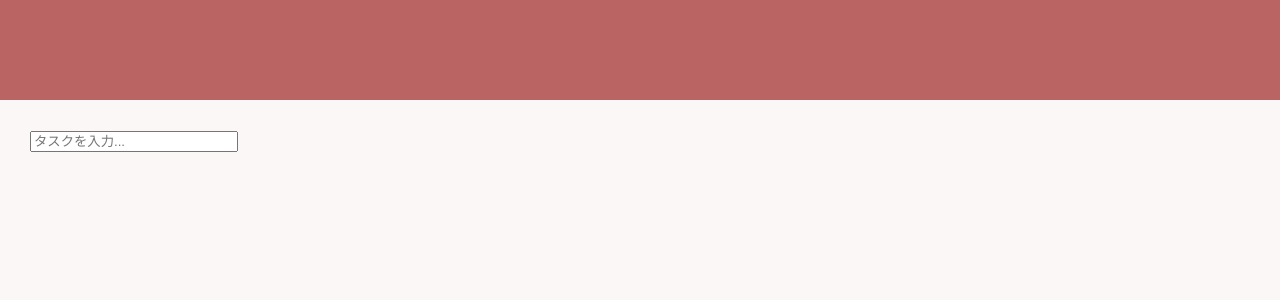
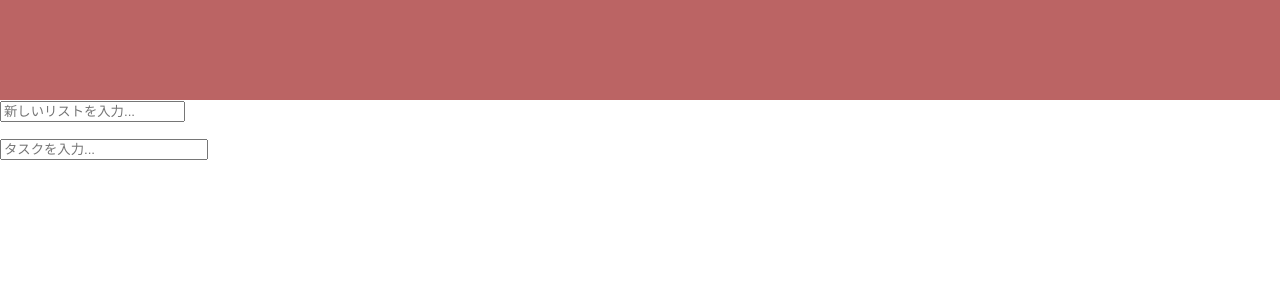
Before and after one commit to chisaki66/shiba-desktop-app, a React (Create React App) app: page / in a window 1280 px wide. Shown: the top 300 px of the page. Built offline with nearby package versions, Linux system fonts and the light colour scheme.

Commit message:
separate component

```diff
--- a/src/App.jsx
+++ b/src/App.jsx
@@ -1,11 +1,38 @@
 import './App.scss';
-import ListGroup from './components/ListGroup';
+import { useState } from 'react';
+import Lists from './components/Lists';
+import SubLists from './components/SubLists';
 
 const App = () => {
+  const [title, setTitle] = useState('');
+  const [lists, setLists] = useState([]);
+  const [listNum, setListNum] = useState(0);
+
+  const handleSubmit = (event) => {
+    event.preventDefault();
+    if (title === '') return;
+    setLists((lists) => [...lists, { title, isCompleted: false, subLists: [] }]);
+    setTitle('');
+  };
+
+  const handleAddList = (event) => {
+    setTitle(event.target.value);
+  };
+
+  const handleChangeTitle = (index) => {
+    setListNum(index);
+  };
+
   return (
     <div>
       <header className="header"></header>
-      <ListGroup />
+      <Lists
+        lists={lists}
+        handleSubmit={handleSubmit}
+        handleAddList={handleAddList}
+        handleChangeTitle={handleChangeTitle}
+      />
+      <SubLists lists={lists[listNum]} />
       <footer></footer>
     </div>
   );
--- /dev/null
+++ b/src/components/Lists.jsx
@@ -0,0 +1,22 @@
+import './Lists.scss';
+
+const Lists = ({ lists, handleSubmit, title, handleAddList, handleChangeTitle }) => {
+  return (
+    <div>
+      <main>
+        <form onSubmit={handleSubmit}>
+          <input placeholder="新しいリストを入力..." value={title} onChange={handleAddList} />
+        </form>
+        <ul>
+          {lists.map((list, index) => (
+            <li key={index}>
+              <button onClick={() => handleChangeTitle(index)}>{list.title}</button>
+            </li>
+          ))}
+        </ul>
+      </main>
+    </div>
+  );
+};
+
+export default Lists;
--- a/src/components/ListGroup.scss
+++ b/src/components/SubLists.scss
@@ -1,8 +1,8 @@
-.main {
-  background-color: #fcf7f7;
-  height: 100vh;
-  padding: 30px 0 0 30px;
-}
+// .main {
+//   background-color: #fcf7f7;
+//   height: 100vh;
+//   padding: 30px 0 0 30px;
+// }
 
 .form {
   &__input {
```
Also changed, not shown: src/components/SubLists.jsx (renamed from src/components/ListGroup.jsx, +4 -4 lines), src/components/Lists.scss (added).
